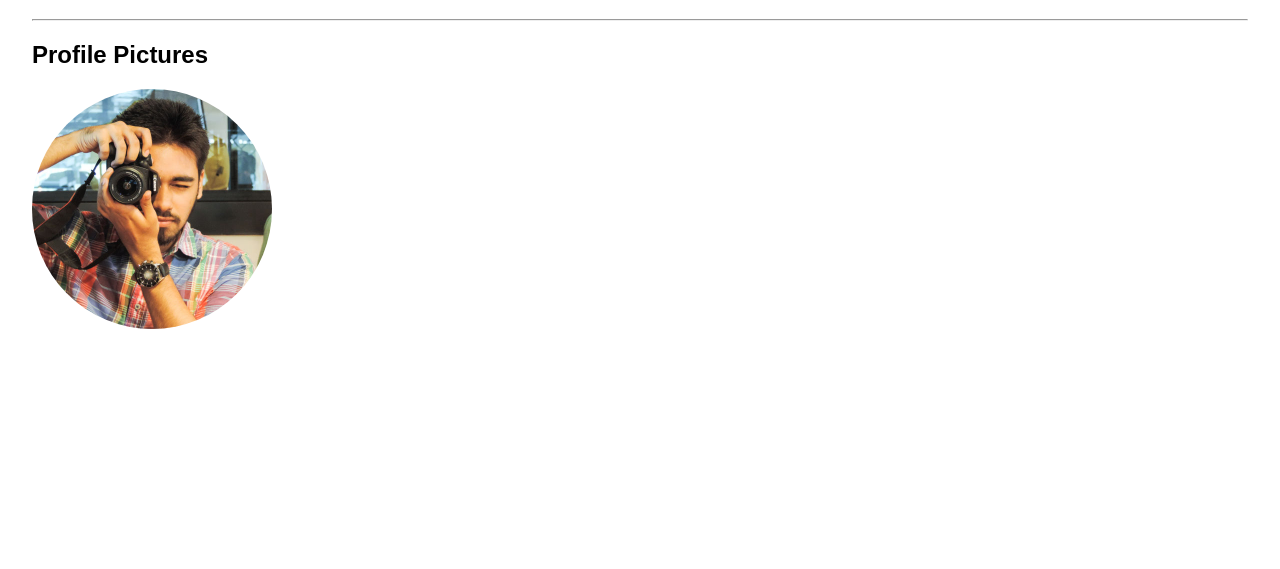
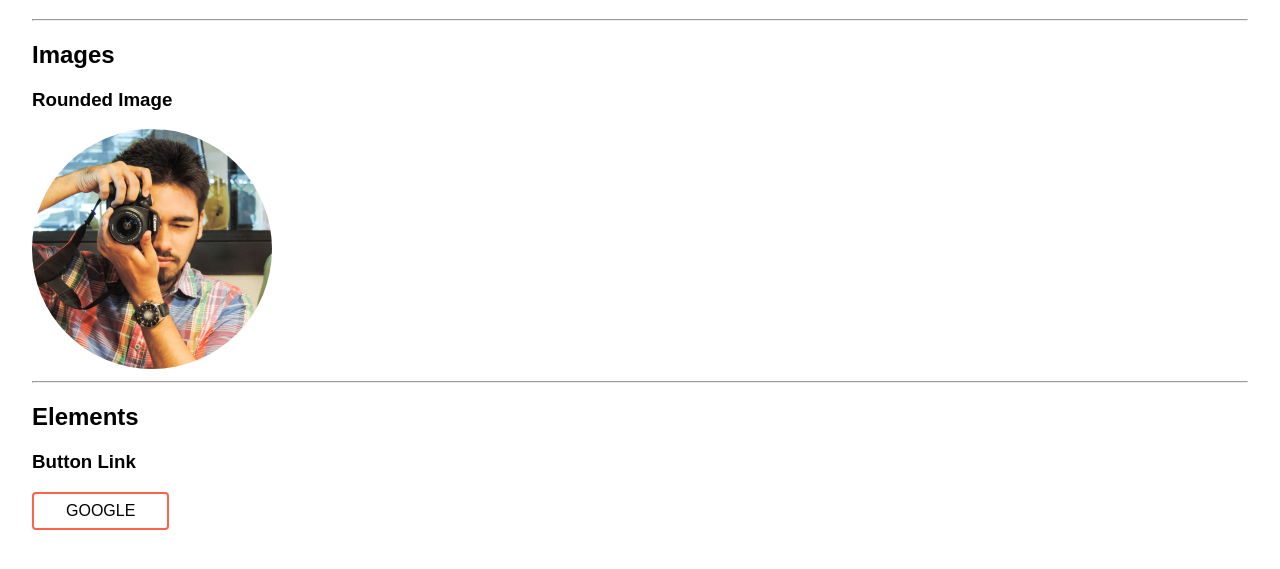
Before and after one commit to theabdullahalam/nyx, a plain HTML site: page index.html in a window 1280 px wide. Shown: the part 93-662 px from the top of the page. Drawn offline with Linux system fonts and the light colour scheme.

Commit message:
Button and colors

```diff
--- a/index.html
+++ b/index.html
@@ -13,9 +13,20 @@
         </h1>
         <hr>
         <h2>
-            Profile Pictures
+            Images
         </h2>
+        <h3>
+            Rounded Image
+        </h3>
         <img src="static/img/converted_DSCN0079.jpg" class="roundedimage my-image">
+        <hr>
+        <h2>
+            Elements
+        </h2>
+        <h3>
+            Button Link
+        </h3>
+        <a href="https://google.com" class="buttonlink">GOOGLE</a>
     </div>
 </body>
 </html>
--- /dev/null
+++ b/static/scss/components/colors.scss
@@ -0,0 +1,3 @@
+$primary_color: teal;
+$secondary_color: rgba(0, 128, 128, 0.6);
+$accent_color: rgb(226, 164, 47);
--- /dev/null
+++ b/static/scss/components/elements.scss
@@ -0,0 +1,31 @@
+$transition_duration: 0.3s;
+
+$button_horizontal_padding: 2rem;
+$button_vertical_padding: 0.5rem;
+$button_transition_duration: $transition_duration;
+
+.buttonlink{
+    text-decoration: none;
+    color: inherit;
+    display: inline-block;
+
+    border-style: solid;
+    border-width: 2px;
+    border-color: $accent_color;
+    border-radius: 4px;
+
+    padding-left: $button_horizontal_padding;
+    padding-right: $button_horizontal_padding;
+    padding-top: $button_vertical_padding;
+    padding-bottom: $button_vertical_padding;
+
+    -webkit-transition: background $button_transition_duration, color $button_transition_duration;
+    -moz-transition: background $button_transition_duration, color $button_transition_duration;
+    -o-transition: background $button_transition_duration, color $button_transition_duration;
+    transition: background $button_transition_duration, color $button_transition_duration;
+}
+
+.buttonlink:hover{
+    background: $accent_color;
+    color: snow;
+}
--- a/static/scss/index.scss
+++ b/static/scss/index.scss
@@ -1,8 +1,13 @@
+@import 'components/colors';
+$accent_color: tomato;
 @import 'components/cleanup';
 @import 'components/images';
+@import 'components/elements';
+// OTHER ELEMENTS
+// OTHER STYLES BELOW
 
 #main{
-    padding: 2em;
+    padding: 2rem;
 }
 
 .my-image{
```
Also changed, not shown: static/css/components/colors.css (added), static/css/components/elements.css (added), static/css/index.css, 4 other files.
